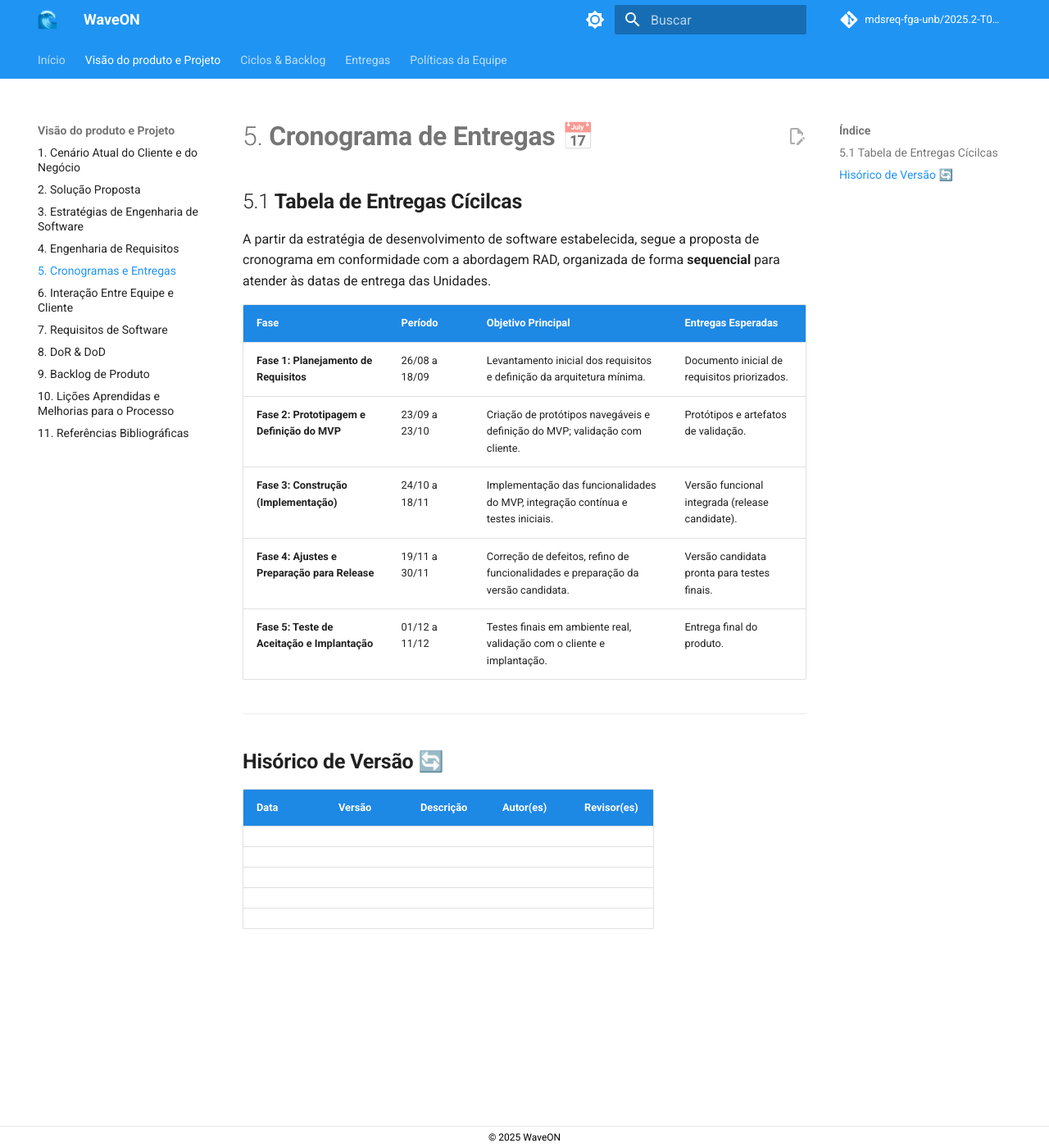
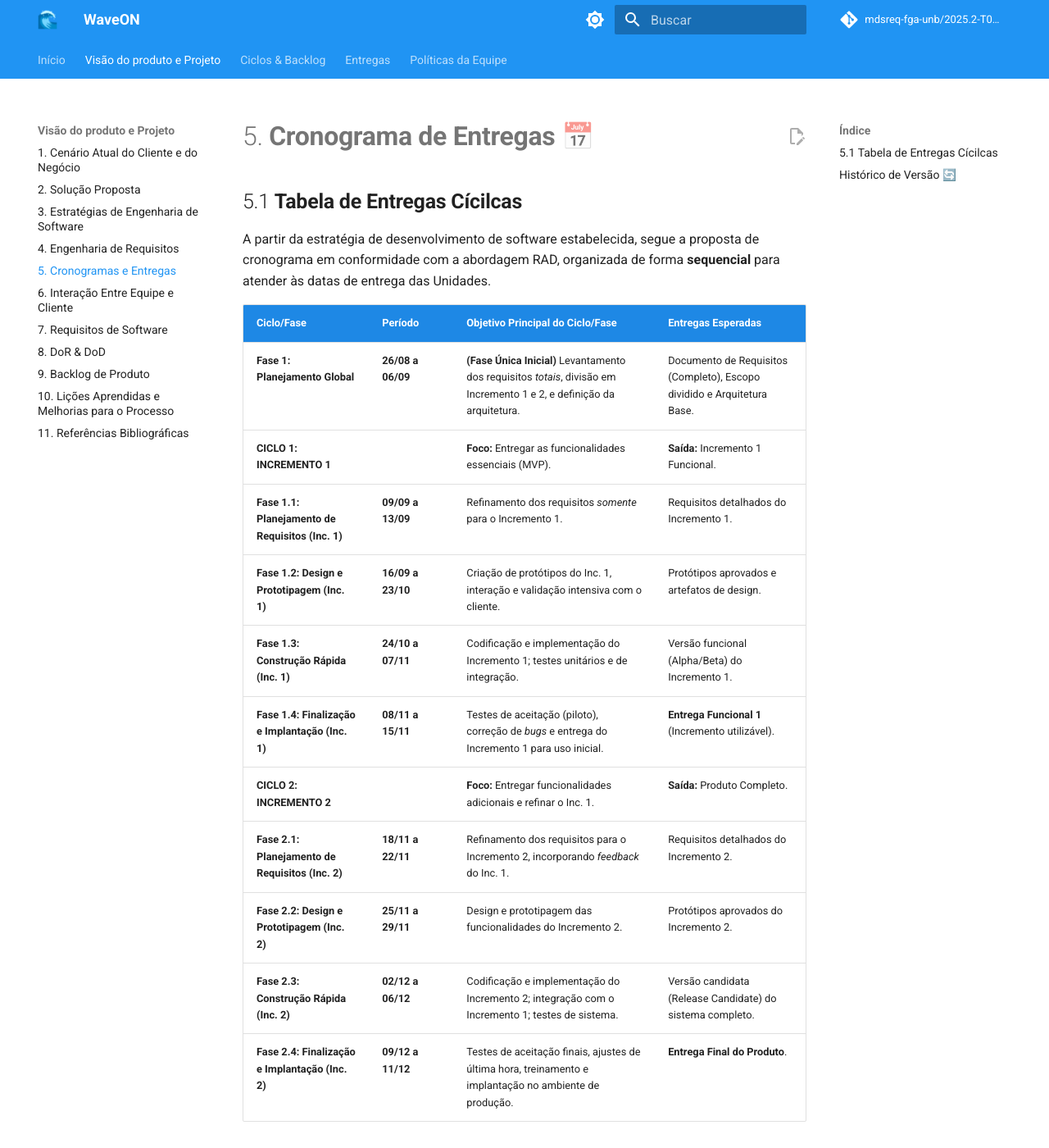
Before and after one commit to mdsreq-fga-unb/2025.2-T01-WaveOn, an MkDocs documentation site: the page built from docs/visao_produto/cronograma_entregas.md, in a window 1280 px wide and 1400 px high. Shown: the whole window at 82% size. Built offline with MkDocs 1.6.1 and Material for MkDocs 9.7.7, drawn with Linux system fonts in a browser that asks for light colours; comment, search, counter and statistics services are not loaded; some of the changed text lies outside the part shown.

Commit message:
fix: Atualização de cronograma

```diff
--- a/docs/visao_produto/cronograma_entregas.md
+++ b/docs/visao_produto/cronograma_entregas.md
@@ -4,22 +4,28 @@
 
 A partir da estratégia de desenvolvimento de software estabelecida, segue a proposta de cronograma em conformidade com a abordagem RAD, organizada de forma **sequencial** para atender às datas de entrega das Unidades.
 
-| Fase | Período | Objetivo Principal | Entregas Esperadas |
+| Ciclo/Fase | Período | Objetivo Principal do Ciclo/Fase | Entregas Esperadas |
 | :--- | :--- | :--- | :--- |
-| **Fase 1: Planejamento de Requisitos** | 26/08 a 18/09 | Levantamento inicial dos requisitos e definição da arquitetura mínima. | Documento inicial de requisitos priorizados. |
-| **Fase 2: Prototipagem e Definição do MVP** | 23/09 a 23/10 | Criação de protótipos navegáveis e definição do MVP; validação com cliente. | Protótipos e artefatos de validação. |
-| **Fase 3: Construção (Implementação)** | 24/10 a 18/11 | Implementação das funcionalidades do MVP, integração contínua e testes iniciais. | Versão funcional integrada (release candidate). |
-| **Fase 4: Ajustes e Preparação para Release** | 19/11 a 30/11 | Correção de defeitos, refino de funcionalidades e preparação da versão candidata. | Versão candidata pronta para testes finais. |
-| **Fase 5: Teste de Aceitação e Implantação** | 01/12 a 11/12 | Testes finais em ambiente real, validação com o cliente e implantação. | Entrega final do produto. |
+| **Fase 1: Planejamento Global** | **26/08 a 06/09** | **(Fase Única Inicial)** Levantamento dos requisitos *totais*, divisão em Incremento 1 e 2, e definição da arquitetura. | Documento de Requisitos (Completo), Escopo dividido e Arquitetura Base. |
+| **CICLO 1: INCREMENTO 1** | | **Foco:** Entregar as funcionalidades essenciais (MVP). | **Saída:** Incremento 1 Funcional. |
+| **Fase 1.1: Planejamento de Requisitos (Inc. 1)** | **09/09 a 13/09** | Refinamento dos requisitos *somente* para o Incremento 1. | Requisitos detalhados do Incremento 1. |
+| **Fase 1.2: Design e Prototipagem (Inc. 1)** | **16/09 a 23/10** | Criação de protótipos do Inc. 1, interação e validação intensiva com o cliente. | Protótipos aprovados e artefatos de design. |
+| **Fase 1.3: Construção Rápida (Inc. 1)** | **24/10 a 07/11** | Codificação e implementação do Incremento 1; testes unitários e de integração. | Versão funcional (Alpha/Beta) do Incremento 1. |
+| **Fase 1.4: Finalização e Implantação (Inc. 1)** | **08/11 a 15/11** | Testes de aceitação (piloto), correção de *bugs* e entrega do Incremento 1 para uso inicial. | **Entrega Funcional 1** (Incremento utilizável). |
+| **CICLO 2: INCREMENTO 2** | | **Foco:** Entregar funcionalidades adicionais e refinar o Inc. 1. | **Saída:** Produto Completo. |
+| **Fase 2.1: Planejamento de Requisitos (Inc. 2)** | **18/11 a 22/11** | Refinamento dos requisitos para o Incremento 2, incorporando *feedback* do Inc. 1. | Requisitos detalhados do Incremento 2. |
+| **Fase 2.2: Design e Prototipagem (Inc. 2)** | **25/11 a 29/11** | Design e prototipagem das funcionalidades do Incremento 2. | Protótipos aprovados do Incremento 2. |
+| **Fase 2.3: Construção Rápida (Inc. 2)** | **02/12 a 06/12** | Codificação e implementação do Incremento 2; integração com o Incremento 1; testes de sistema. | Versão candidata (Release Candidate) do sistema completo. |
+| **Fase 2.4: Finalização e Implantação (Inc. 2)** | **09/12 a 11/12** | Testes de aceitação finais, ajustes de última hora, treinamento e implantação no ambiente de produção. | **Entrega Final do Produto**. |
 
 ---
 
-## **Hisórico de Versão** 🔄
+## **Histórico de Versão** 🔄
 
-| Data       | Versão | Descrição                                         | Autor(es)        | Revisor(es)     |
-|------------|--------|---------------------------------------------------|------------------|-----------------|
-|            |        |                                                   |                  |                 |
-|            |        |                                                   |                  |                 |
-|            |        |                                                   |                  |                 |
-|            |        |                                                   |                  |                 |
-|            |        |                                                   |                  |                 |
+| Data       | Versão | Descrição                                                             | Autor(es)         | Revisor(es)         |
+|------------|--------|-----------------------------------------------------------------------|-------------------|---------------------|
+| 20/10/2025 | 3      | Cronograma revisado para o modelo RAD, tornado iterativo incremental  | Anna Brandão      | Guilherme Negreiros |
+|            |        |                                                                       |                   |                     |
+|            |        |                                                                       |                   |                     |
+|            |        |                                                                       |                   |                     |
+|            |        |                                                                       |                   |                     |
```
